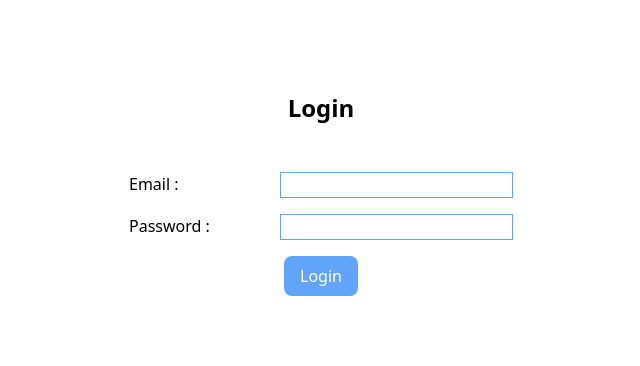
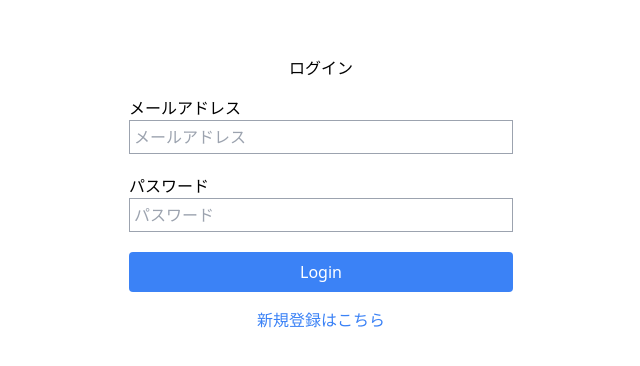
Before and after one commit to hirochan9854/book-review-app, a React (Vite) app: page /login in a window 1280 px wide. Shown: the part 206-572 px from the top of the page, without its empty margins (319-959 px from the left). Built offline with nearby package versions, Linux system fonts and the light colour scheme.

Commit message:
ログイン機能実装

```diff
--- a/src/api.js
+++ b/src/api.js
@@ -25,8 +25,7 @@ export const signUp = async (name, email, password) => {
     throw error;
   }
 };
-
-export const iconUpload = async (Authorization, icon, contentType) => {
+export const iconUpload = async (Authorization, icon) => {
   try {
     const formData = new FormData();
     formData.append("icon", icon);
@@ -36,7 +35,6 @@ export const iconUpload = async (Authorization, icon, contentType) => {
       body: formData,
       headers: {
         Authorization: `Bearer ${Authorization}`,
-        "content-type": contentType,
       },
     });
 
@@ -52,3 +50,29 @@ export const iconUpload = async (Authorization, icon, contentType) => {
     throw error;
   }
 };
+
+export const login = async (email, password) => {
+  try {
+    const response = await fetch(`${url}/signin`, {
+      cors: "no-cors",
+      method: "POST",
+      body: JSON.stringify({ email, password }),
+      headers: {
+        "Content-Type": "application/json",
+      },
+    });
+
+    if (!response.ok) {
+      // サーバーエラーの場合、エラー内容をスロー
+      const errorText = await response.text();
+      throw new Error(`Server error: ${response.status} - ${errorText}`);
+    }
+
+    // JSONレスポンスをパース
+    const data = await response.json();
+    return data;
+  } catch (error) {
+    console.error("An error occurred:", error.message);
+    throw error;
+  }
+};
--- a/src/pages/Login.jsx
+++ b/src/pages/Login.jsx
@@ -1,55 +1,79 @@
-import { useState } from "react";
+import { Link } from "react-router-dom";
+import { useForm } from "react-hook-form";
+import { login } from "../api";
 
 export const Login = () => {
-  const [email, setEmail] = useState("");
-  const [password, setPassword] = useState("");
-  const [error, setError] = useState("");
-
-  const handleLogin = (e) => {
-    e.preventDefault();
-    if (!email || !password) {
-      setError("Email and password are required.");
-    } else if (!/\S+@\S+\.\S+/.test(email)) {
-      setError("Invalid email address.");
-    } else {
-      setError("");
+  const handleLogin = async (data) => {
+    try {
+      const response = await login(data.email, data.password);
+      console.log(response);
+      console.log("User logged in successfully!");
+    } catch (error) {
+      console.error("An error occurred:", error);
     }
   };
 
+  const { register, handleSubmit } = useForm({
+    defaultValues: {
+      email: "",
+      password: "",
+    },
+  });
+
   return (
-    <div className="flex justify-center items-center h-screen">
+    <div className="flex justify-center items-center h-screen flex-col">
       <div>
-        <h1 className="text-center font-semibold text-2xl mb-12">Login</h1>
-        <form onSubmit={handleLogin} className="w-96">
-          <div className="mb-4 flex justify-between">
-            <label htmlFor="email">Email :</label>
+        <h2 className="text-center mb-4">ログイン</h2>
+        <form
+          onSubmit={handleSubmit(handleLogin)}
+          className="flex flex-col items-center w-96"
+        >
+          <div className="mb-4">
+            <label htmlFor="email">メールアドレス</label>
             <input
               id="email"
-              className="focus:outline-none border border-blue-400"
+              className="border border-gray-400 w-96 py-1 px-1 mb-1"
               type="text"
-              value={email}
-              onChange={(e) => setEmail(e.target.value)}
+              placeholder="メールアドレス"
+              {...register("email", {
+                required: "メールアドレスは必須項目です",
+                pattern: {
+                  value: /^[A-Z0-9._%+-]+@[A-Z0-9.-]+\.[A-Z]{2,}$/i,
+                  message: "有効なメールアドレスを入力してください",
+                },
+              })}
             />
           </div>
-          <div className="mb-4 flex justify-between">
-            <label htmlFor="password">Password :</label>
+          <div className="mb-4">
+            <label htmlFor="password">パスワード</label>
             <input
               id="password"
-              className="focus:outline-none border border-blue-400 min-w-40"
+              className="border border-gray-400 w-96 py-1 px-1 mb-1"
               type="password"
-              value={password}
-              onChange={(e) => setPassword(e.target.value)}
+              placeholder="パスワード"
+              {...register("password", {
+                required: "パスワードは必須項目です",
+                minLength: {
+                  value: 8,
+                  message: "パスワードは8文字以上で入力してください",
+                },
+              })}
             />
           </div>
           <button
-            className="bg-blue-400 px-4 py-2 rounded-lg text-white mx-auto block"
+            className="bg-blue-500 text-white py-2 px-4 rounded w-full hover:bg-blue-600 transition-colors"
             type="submit"
           >
             Login
           </button>
-          {error && <p className="text-red-500 mt-2 text-center">{error}</p>}
         </form>
       </div>
+      <Link
+        to="/signUp"
+        className="mt-4 text-blue-500 hover:underline text-center block"
+      >
+        新規登録はこちら
+      </Link>
     </div>
   );
 };
--- a/src/pages/SignUp.jsx
+++ b/src/pages/SignUp.jsx
@@ -1,5 +1,6 @@
 import { useForm } from "react-hook-form";
-import { signUp } from "../api";
+import { signUp, iconUpload } from "../api";
+import Compressor from "compressorjs";
 
 export const SignUp = () => {
   const handleSignUp = async (data) => {
@@ -10,12 +11,32 @@ export const SignUp = () => {
       } else {
         console.log(response);
         console.log("User created successfully!");
+        if (data.icon && data.icon[0]) {
+          try {
+            const compressedFile = await compressImage(data.icon[0]);
+            const iconResponse = await iconUpload(
+              response.token,
+              compressedFile
+            );
+            console.log(iconResponse);
+            console.log("Icon uploaded successfully!");
+          } catch {
+            setError("icon", {
+              message:
+                "画像のアップロードに失敗しました。もう一度お試しください。",
+            });
+          }
+        }
       }
     } catch (error) {
       console.error("An error occurred:", error);
-      setError("api", { message: "An error occurred during sign up" });
+      setError("api", {
+        message:
+          "サインアップ中にエラーが発生しました。もう一度お試しください。",
+      });
     }
   };
+
   const {
     register,
     handleSubmit,
@@ -26,47 +47,119 @@ export const SignUp = () => {
       name: "",
       email: "",
       password: "",
+      icon: null,
     },
   });
+
+  function compressImage(file) {
+    return new Promise((resolve, reject) => {
+      const maxSizeInBytes = 800 * 1024;
+
+      new Compressor(file, {
+        quality: 0.8,
+        convertSize: maxSizeInBytes,
+        maxWidth: 512,
+        success(result) {
+          console.log(
+            "Compressed file size:",
+            result.size / 1024,
+            "KB",
+            "Original file size:",
+            file.size / 1024,
+            "KB"
+          );
+          resolve(result);
+        },
+        error(err) {
+          reject(err);
+        },
+      });
+    });
+  }
 
   return (
     <div className="flex justify-center items-center h-screen flex-col">
       <h2 className="text-center mb-4">新規登録</h2>
+      {errors.api && (
+        <div className="bg-red-100 border border-red-400 text-red-700 px-4 py-2 rounded mb-4 w-96">
+          {errors.api.message}
+        </div>
+      )}
       <form
         onSubmit={handleSubmit(handleSignUp)}
         className="flex flex-col items-center"
       >
         <input
-          className="border border-gray-400 w-96 py-1 px-1 mb-5"
+          className="border border-gray-400 w-96 py-1 px-1 mb-1"
           type="text"
           placeholder="登録名"
           {...register("name", {
-            required: "Name is required",
+            required: "名前は必須項目です",
+            minLength: {
+              value: 2,
+              message: "名前は2文字以上で入力してください",
+            },
           })}
         />
-        {errors.name && <p>{errors.name.message}</p>}
+        {errors.name && (
+          <p className="text-red-500 text-sm mb-4 w-96">
+            {errors.name.message}
+          </p>
+        )}
+
         <input
-          className="border border-gray-400 w-96 py-1 px-1 mb-5"
+          className="border border-gray-400 w-96 py-1 px-1 mb-1"
           type="email"
           placeholder="メールアドレス"
           {...register("email", {
-            required: "Email is required",
+            required: "メールアドレスは必須項目です",
+            pattern: {
+              value: /^[A-Z0-9._%+-]+@[A-Z0-9.-]+\.[A-Z]{2,}$/i,
+              message: "有効なメールアドレスを入力してください",
+            },
           })}
         />
-        {errors.email && <p>{errors.email.message}</p>}
+        {errors.email && (
+          <p className="text-red-500 text-sm mb-4 w-96">
+            {errors.email.message}
+          </p>
+        )}
+
         <input
-          className="border border-gray-400 w-96 py-1 px-1 mb-5"
+          className="border border-gray-400 w-96 py-1 px-1 mb-1"
           type="password"
           placeholder="パスワード"
           {...register("password", {
-            required: "Password is required",
+            required: "パスワードは必須項目です",
+            minLength: {
+              value: 8,
+              message: "パスワードは8文字以上で入力してください",
+            },
           })}
         />
-        {errors.password && <p>{errors.password.message}</p>}
-        <button className="bg-blue-500 text-white p-3" type="submit">
+        {errors.password && (
+          <p className="text-red-500 text-sm mb-4 w-96">
+            {errors.password.message}
+          </p>
+        )}
+
+        <input
+          id="imageInput"
+          className="border border-gray-400 w-96 py-1 px-1 mb-1"
+          type="file"
+          accept=".jpeg,.png"
+          {...register("icon")}
+        />
+        {errors.icon && (
+          <p className="text-red-500 text-sm mb-4 w-96">
+            {errors.icon.message}
+          </p>
+        )}
+
+        <button className="bg-blue-500 text-white p-3 rounded hover:bg-blue-600 transition-colors">
           登録
         </button>
-      </form>
+      </form>{" "}
     </div>
   );
 };
```
Also changed, not shown: 1 other file (tests, documents, lock files or other folders).
